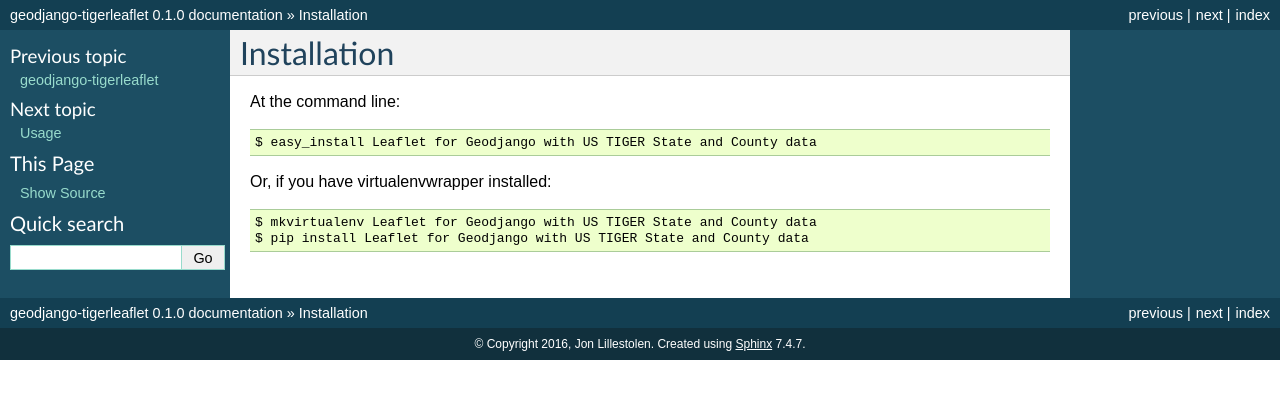
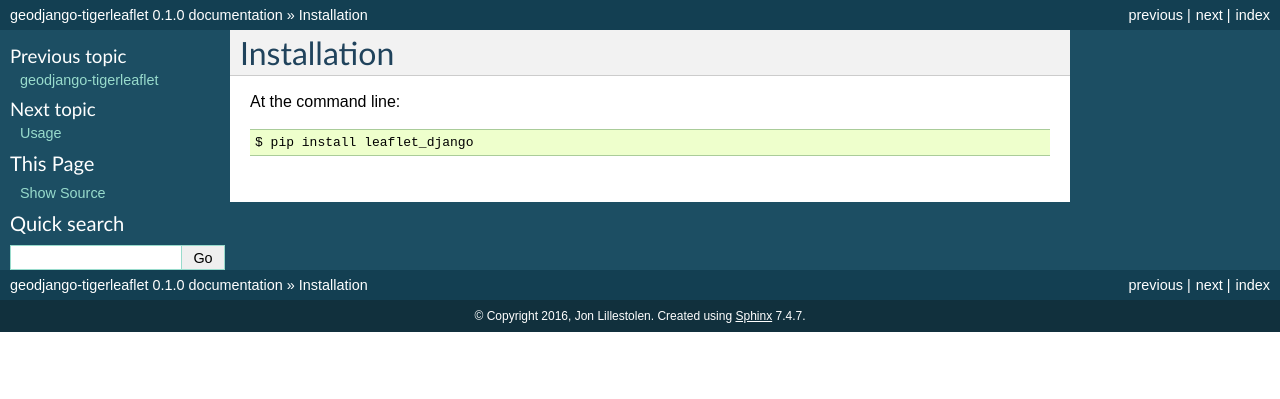
Before and after one commit to jlillest/geodjango-tigerleaflet, a Sphinx documentation site: the page built from docs/installation.rst, in a window 1280 px wide. Shown: the top 399 px of the page. Built offline with Sphinx 7.4.7, drawn with Linux system fonts in a browser that asks for light colours; pages that are not in the unit, such as notebooks, are missing from menus.

Commit message:
Clean up documentation

```diff
--- a/README.rst
+++ b/README.rst
@@ -58,6 +58,8 @@ Tools used in rendering this package:
 
 *  Cookiecutter_
 *  `cookiecutter-djangopackage`_
+*  `geodjango-tigerline`_
 
 .. _Cookiecutter: https://github.com/audreyr/cookiecutter
 .. _`cookiecutter-djangopackage`: https://github.com/pydanny/cookiecutter-djangopackage
+.. _`geodjango-tigerline`_: https://github.com/adamfast/geodjango-tigerline
--- a/docs/conf.py
+++ b/docs/conf.py
@@ -173,7 +173,7 @@ html_static_path = ['_static']
 #html_file_suffix = None
 
 # Output file base name for HTML help builder.
-htmlhelp_basename = 'Leaflet for Geodjango with US TIGER State and County datadoc'
+htmlhelp_basename = 'geodjango-tigerleaflet'
 
 
 # -- Options for LaTeX output --------------------------------------------------
@@ -192,7 +192,7 @@ latex_elements = {
 # Grouping the document tree into LaTeX files. List of tuples
 # (source start file, target name, title, author, documentclass [howto/manual]).
 latex_documents = [
-  ('index', 'Leaflet for Geodjango with US TIGER State and County data.tex', u'geodjango-tigerleaflet Documentation',
+  ('index', 'geodjango-tigerleafletx', u'geodjango-tigerleaflet Documentation',
    u'Jon Lillestolen', 'manual'),
 ]
 
@@ -222,7 +222,7 @@ latex_documents = [
 # One entry per manual page. List of tuples
 # (source start file, name, description, authors, manual section).
 man_pages = [
-    ('index', 'Leaflet for Geodjango with US TIGER State and County data', u'geodjango-tigerleaflet Documentation',
+    ('index', 'geodjango-tigerleaflet', u'geodjango-tigerleaflet Documentation',
      [u'Jon Lillestolen'], 1)
 ]
 
@@ -236,8 +236,8 @@ man_pages = [
 # (source start file, target name, title, author,
 #  dir menu entry, description, category)
 texinfo_documents = [
-  ('index', 'Leaflet for Geodjango with US TIGER State and County data', u'geodjango-tigerleaflet Documentation',
-   u'Jon Lillestolen', 'Leaflet for Geodjango with US TIGER State and County data', 'One line description of project.',
+  ('index', 'geodjango-tigerleaflet', u'geodjango-tigerleaflet Documentation',
+   u'Jon Lillestolen', 'geodjango-tigerleaflet', 'One line description of project.',
    'Miscellaneous'),
 ]
 
--- a/docs/installation.rst
+++ b/docs/installation.rst
@@ -4,9 +4,4 @@ Installation
 
 At the command line::
 
-    $ easy_install Leaflet for Geodjango with US TIGER State and County data
-
-Or, if you have virtualenvwrapper installed::
-
-    $ mkvirtualenv Leaflet for Geodjango with US TIGER State and County data
-    $ pip install Leaflet for Geodjango with US TIGER State and County data
+    $ pip install leaflet_django
--- a/requirements.txt
+++ b/requirements.txt
@@ -1,2 +1,3 @@
 django-model-utils>=2.0
 # Additional requirements go here
+wheel==0.29.0
```
